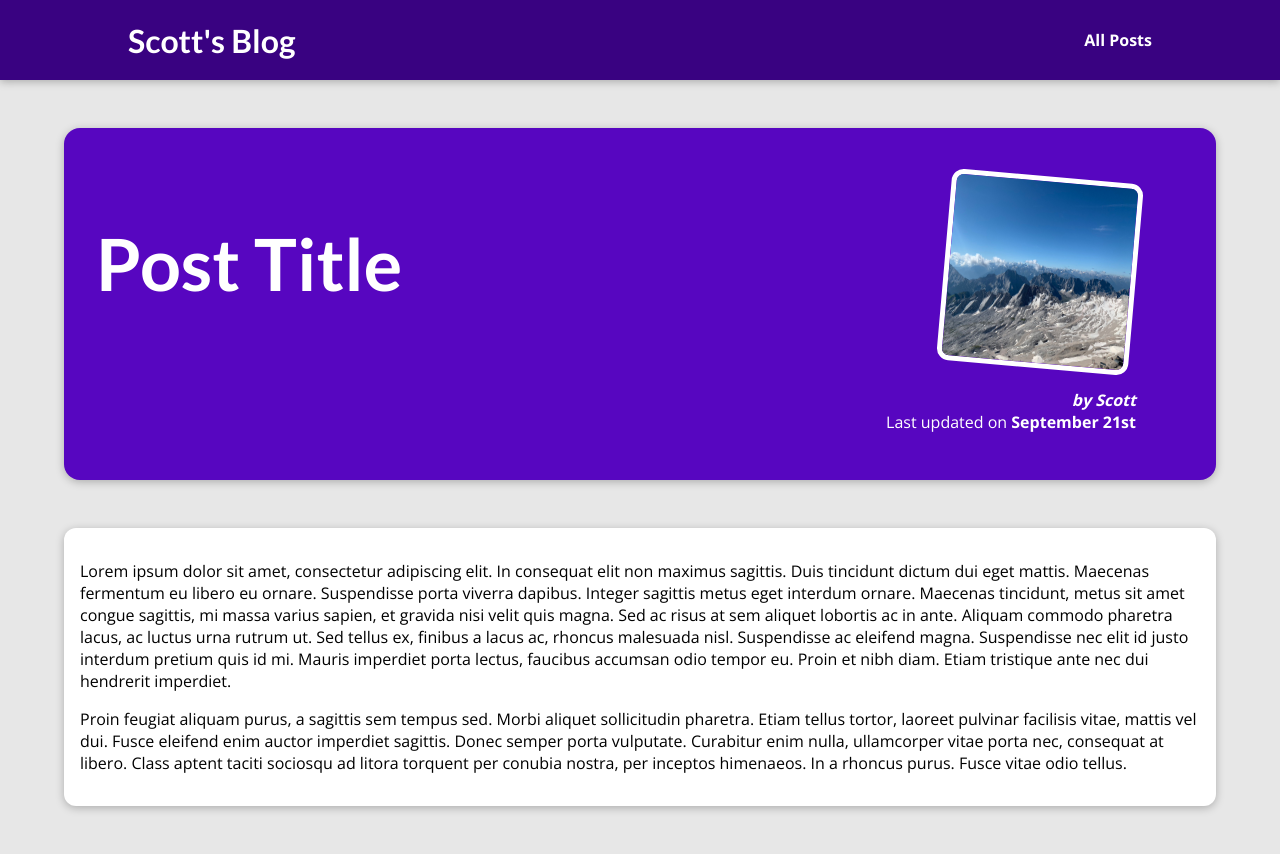
After one commit to swillrich5/my_site, a Django app: template blog/templates/blog/post-detail.html in a window 1280 px wide. The commit adds this page. Run offline with Django 4.2, Linux system fonts and the light colour scheme; the template is opened without the code that fills it, so the values that code supplies are empty.

Commit message:
added post-detail page including css

```diff
--- /dev/null
+++ b/blog/static/blog/post-detail.css
@@ -0,0 +1,62 @@
+body {
+    background-color: #e7e7e7;
+  }
+
+  #main-navigation {
+    background-color: #390281;
+    box-shadow: 0 2px 8px rgba(0, 0, 0, 0.25);
+  }
+
+  #summary {
+    margin: 8rem auto 3rem auto;
+    padding: 2rem;
+    width: 90%;
+    max-width: 90rem;
+    border-radius: 16px;
+    background-color: #5706c0;
+    position: relative;
+    box-shadow: 0 2px 8px rgba(0, 0, 0, 0.25);
+    height: 22rem;
+  }
+
+  #summary h2 {
+    color: white;
+    font-size: 4.5rem;
+  }
+
+  #summary article {
+    position: absolute;
+    top: 2rem;
+    right: 3rem;
+    padding: 1rem 2rem;
+    border-radius: 12px;
+    text-align: right;
+    color: white;
+  }
+
+  #summary article img {
+    width: 12rem;
+    height: 12rem;
+    border-radius: 12px;
+    transform: rotateZ(5deg);
+    border: 5px solid white;
+    margin-bottom: 1rem;
+  }
+
+  #summary address {
+    font-weight: bold;
+  }
+
+  #summary time {
+    font-weight: bold;
+  }
+
+  main {
+    width: 90%;
+    max-width: 90rem;
+    margin: 3rem auto;
+    background-color: white;
+    padding: 1rem;
+    border-radius: 12px;
+    box-shadow: 0 2px 8px rgba(0, 0, 0, 0.25);
+  }
--- a/blog/templates/blog/includes/post.html
+++ b/blog/templates/blog/includes/post.html
@@ -2,11 +2,11 @@
 
 <li>
     <article class="post">
-        <a href="">
+        <a href="{% url "post-detail-page" "the-mountains" %}">
             <img src="{% static "blog/images/mountains.jpg" %}" alt="Mountain Hiking" />
             <div class="post__content">
                 <h3>Mountain Hiking</h3>
-                <p>There's nothing like the views you get when hiking in the mountains.  I wasn'the
+                <p>There's nothing like the views you get when hiking in the mountains.  I wasn't
                     prepared for what happened when I was enjoying the view.
                 </p>
             </div>
--- /dev/null
+++ b/blog/templates/blog/post-detail.html
@@ -0,0 +1,40 @@
+{% extends "base.html" %}
+{% load static %}
+
+{% block title %}
+    This Post Title
+{% endblock %}
+
+{% block css_files %}
+    <link rel="stylesheet" href="{% static 'blog/post-detail.css' %}">
+{% endblock %}
+
+{% block content %}
+    <section id="summary">
+        <h2>Post Title</h2>
+        <article>
+            <img src="{% static "blog/images/mountains.jpg" %}" alt="post title">
+            <address>by Scott</address>
+            <div>
+                Last updated on <time>September 21st</time>
+            </div>
+        </article>
+    </section>
+    <main>
+        <p>Lorem ipsum dolor sit amet, consectetur adipiscing elit. In consequat elit non maximus sagittis.
+           Duis tincidunt dictum dui eget mattis. Maecenas fermentum eu libero eu ornare. Suspendisse porta
+           viverra dapibus. Integer sagittis metus eget interdum ornare. Maecenas tincidunt, metus sit amet
+           congue sagittis, mi massa varius sapien, et gravida nisi velit quis magna. Sed ac risus at sem
+           aliquet lobortis ac in ante. Aliquam commodo pharetra lacus, ac luctus urna rutrum ut. Sed tellus
+           ex, finibus a lacus ac, rhoncus malesuada nisl. Suspendisse ac eleifend magna. Suspendisse nec
+           elit id justo interdum pretium quis id mi. Mauris imperdiet porta lectus, faucibus accumsan odio
+           tempor eu. Proin et nibh diam. Etiam tristique ante nec dui hendrerit imperdiet.
+        </p>
+        <p>
+            Proin feugiat aliquam purus, a sagittis sem tempus sed. Morbi aliquet sollicitudin pharetra.
+            Etiam tellus tortor, laoreet pulvinar facilisis vitae, mattis vel dui. Fusce eleifend enim auctor
+            imperdiet sagittis. Donec semper porta vulputate. Curabitur enim nulla, ullamcorper vitae porta nec,
+            consequat at libero. Class aptent taciti sociosqu ad litora torquent per conubia nostra, per inceptos
+            himenaeos. In a rhoncus purus. Fusce vitae odio tellus.</p>
+    </main>
+{% endblock %}
--- a/blog/urls.py
+++ b/blog/urls.py
@@ -6,5 +6,5 @@ urlpatterns = [
     path("", views.starting_page, name="starting-page"),
     path("posts", views.posts, name="posts-page"),
     path("posts/<slug:slug>", views.post_detail,
-         name="posts-detail-page"),  # /posts/my-first-post
+         name="post-detail-page"),  # /posts/my-first-post
 ]
--- a/blog/views.py
+++ b/blog/views.py
@@ -10,5 +10,5 @@ def posts(request):
     return render(request, "blog/all-posts.html")
 
 
-def post_detail(request):
-    pass
+def post_detail(request, slug):
+    return render(request, "blog/post-detail.html")
--- a/templates/base.html
+++ b/templates/base.html
@@ -13,9 +13,9 @@
 </head>
 <body>
     <header id="main-navigation">
-        <h1><a href="">Scott's Blog</a></h1>
+        <h1><a href="{% url "starting-page" %}">Scott's Blog</a></h1>
         <nav>
-            <a href="">All Posts</a>
+            <a href="{% url "posts-page" %}">All Posts</a>
         </nav>
     </header>
 
```
Also changed, not shown: 1 other file.
